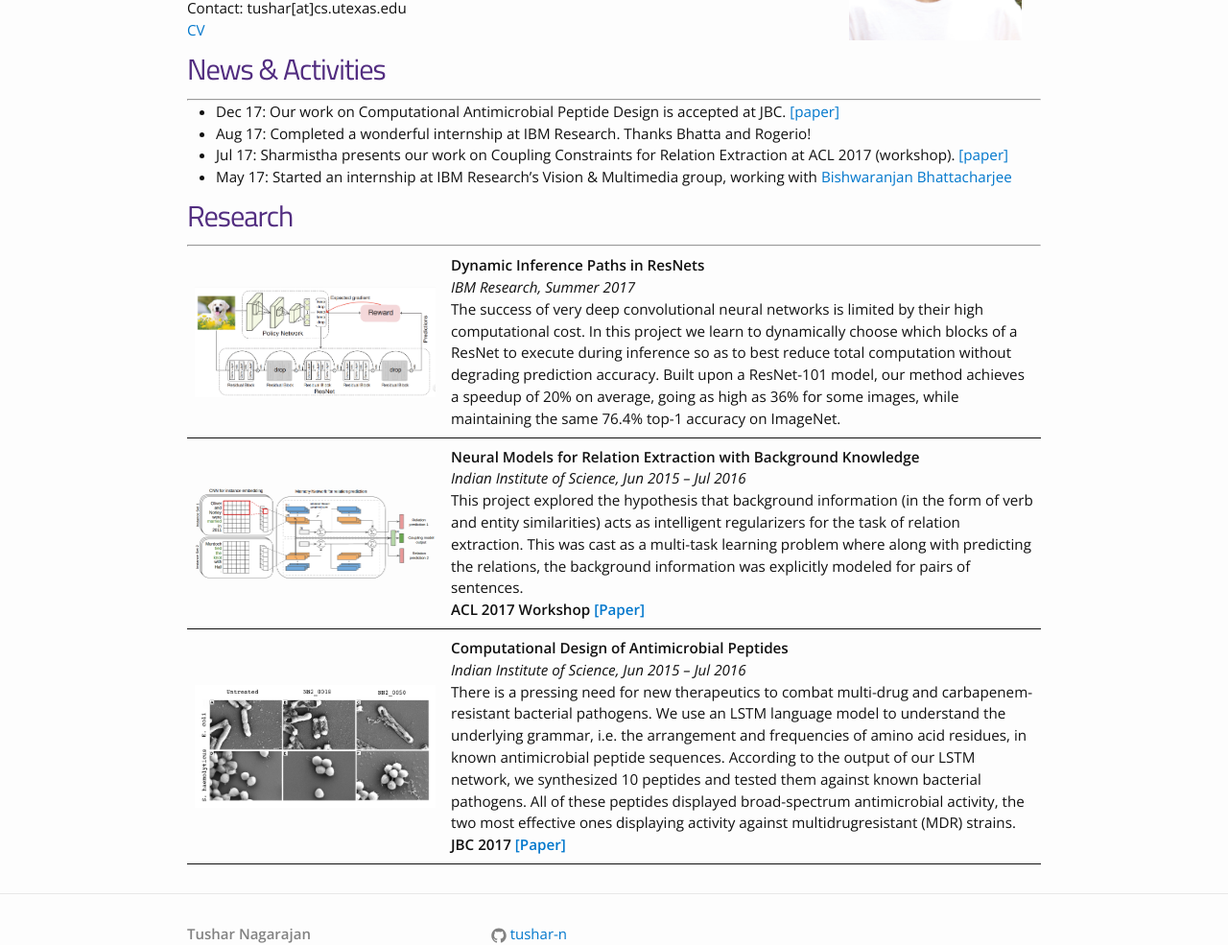
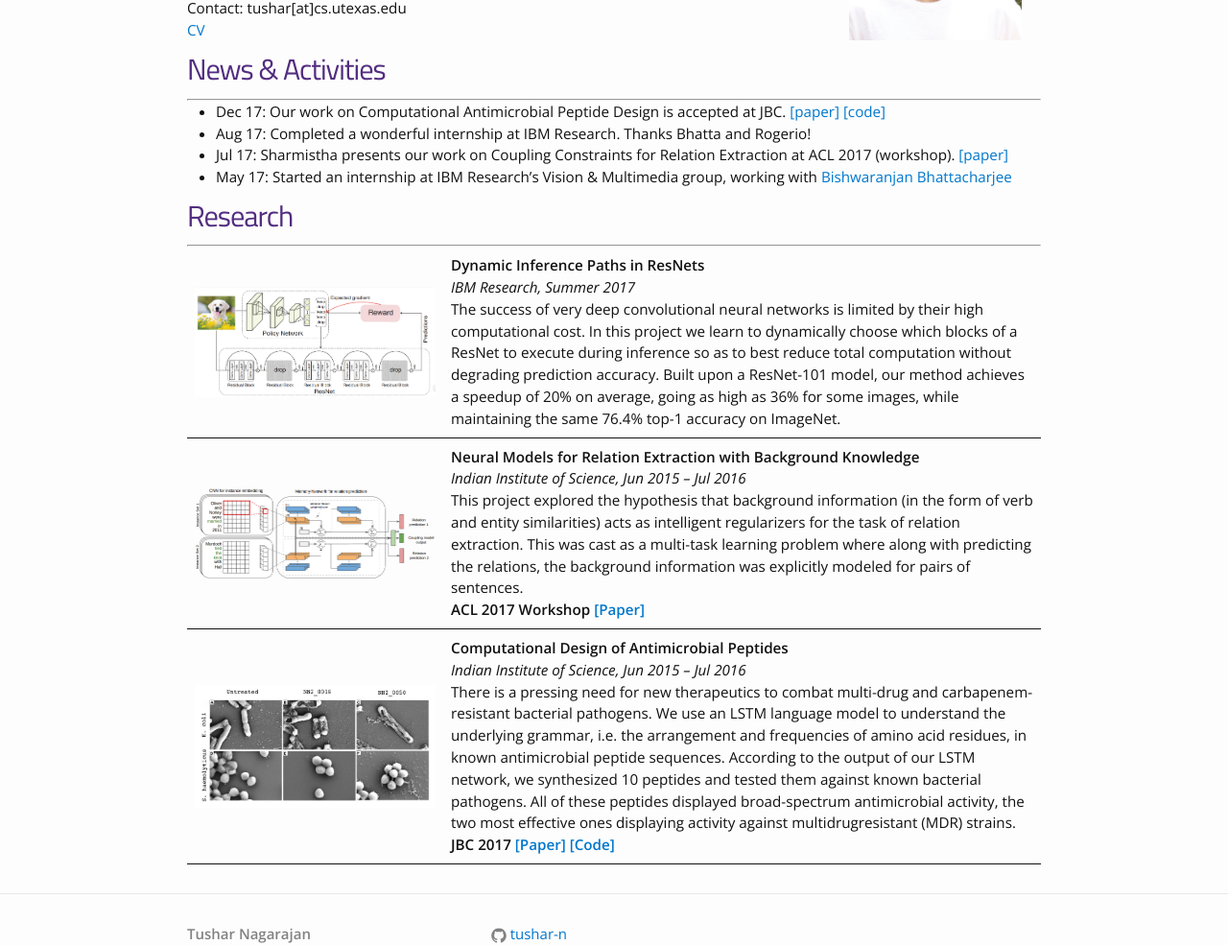
Before and after one commit to takihasan/takihasan.github.io, a Jekyll site: the page built from index.md, in a window 1280 px wide. Shown: the part 279-1264 px from the top of the page at 96% size. Built offline with Jekyll 4.4.1, drawn with Linux system fonts in a browser that asks for light colours.

Commit message:
added amplm code link

```diff
--- a/pages/news.md
+++ b/pages/news.md
@@ -2,7 +2,7 @@
 ---
 
 <div class="container"> <div class="events" markdown="1" >
-- Dec 17: Our work on Computational Antimicrobial Peptide Design is accepted at JBC. [[paper]](http://www.jbc.org/content/early/2017/12/19/jbc.M117.805499.full.pdf)
+- Dec 17: Our work on Computational Antimicrobial Peptide Design is accepted at JBC. [[paper]](http://www.jbc.org/content/early/2017/12/19/jbc.M117.805499.full.pdf) [[code]](https://github.com/Tushar-N/amp-lm)
 - Aug 17: Completed a wonderful internship at IBM Research. Thanks Bhatta and Rogerio!
 - Jul 17: Sharmistha presents our work on Coupling Constraints for Relation Extraction at ACL 2017 (workshop). [[paper]](https://arxiv.org/pdf/1710.09942.pdf)
 - May 17: Started an internship at IBM Research's Vision & Multimedia group, working with [Bishwaranjan Bhattacharjee](https://www.research.ibm.com/people/b/bhatta/index.html) and [Dr. Rogerio Feris](http://rogerioferis.com/)
--- a/pages/research.md
+++ b/pages/research.md
@@ -33,7 +33,7 @@ This project explored the hypothesis that background information (in the form of
 *Indian Institute of Science, Jun 2015 – Jul 2016*
 There is a pressing need for new therapeutics to combat multi-drug and carbapenem-resistant bacterial pathogens. We use an LSTM language model to understand the underlying grammar, i.e. the arrangement and frequencies of amino acid residues, in known antimicrobial peptide sequences. According to the output of our LSTM network, we synthesized 10 peptides and tested them against known bacterial pathogens. All of these peptides displayed broad-spectrum antimicrobial activity, the two most effective ones displaying activity against multidrugresistant (MDR) strains.
 
-**JBC 2017 [[Paper]](http://www.jbc.org/content/early/2017/12/19/jbc.M117.805499.full.pdf)**
+**JBC 2017 [[Paper]](http://www.jbc.org/content/early/2017/12/19/jbc.M117.805499.full.pdf) [[Code]](https://github.com/Tushar-N/amp-lm)**
 </td>
 </tr>
 
```
